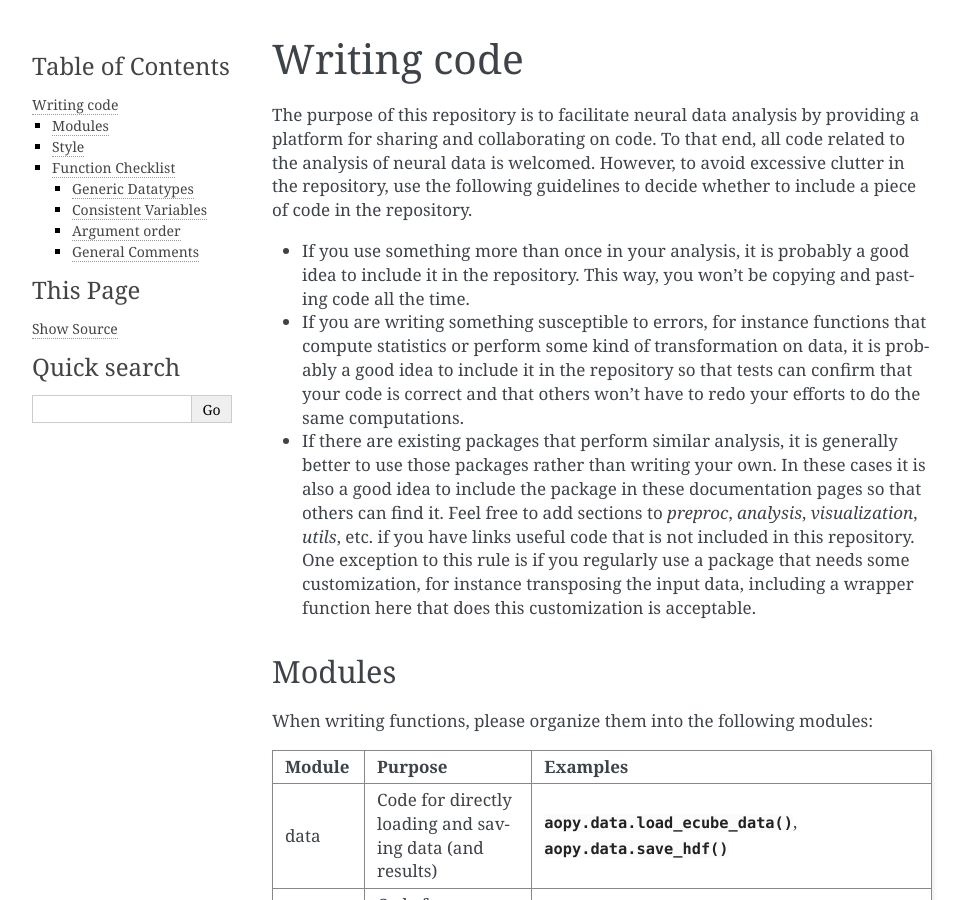
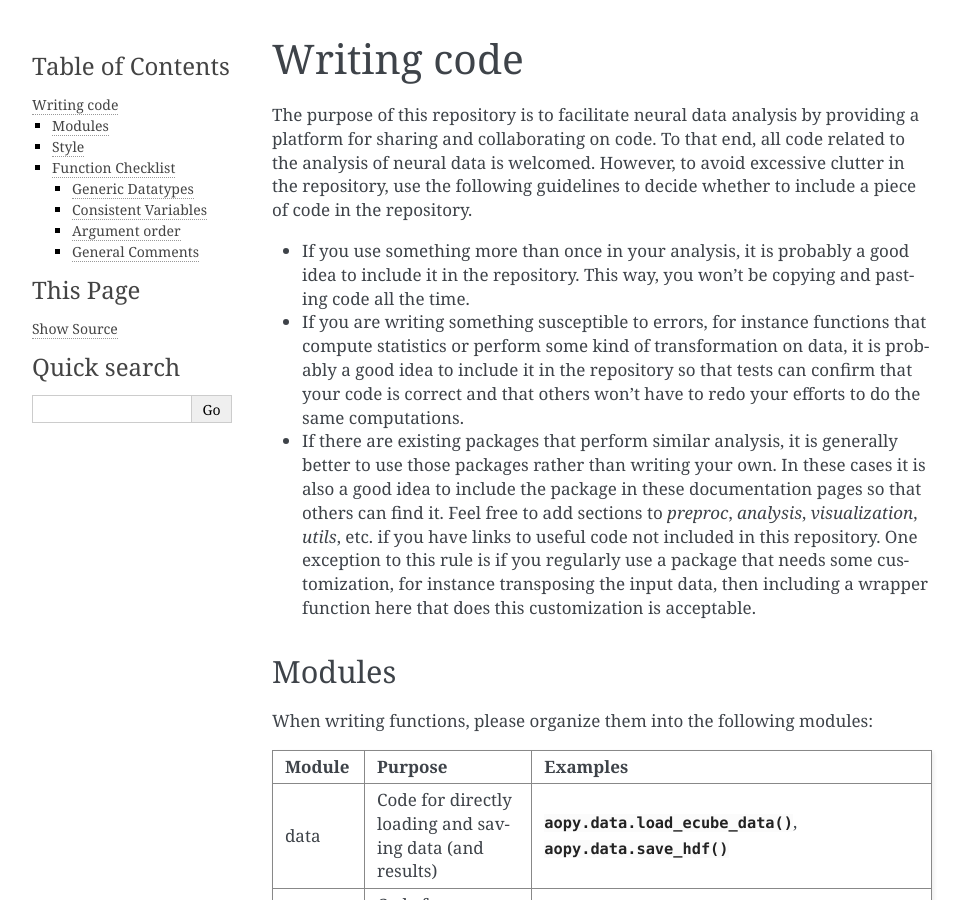
Before and after one commit to aolabNeuro/analyze, a Sphinx documentation site: the page built from docs/source/code-guidelines.rst, in a window 1280 px wide and 900 px high. Shown: the whole window, without its empty margins (148-1112 px from the left). Built offline with Sphinx 7.4.7, drawn with Linux system fonts in a browser that asks for light colours; some of the changed text lies outside the part shown.

Commit message:
ryan's comments

```diff
--- a/docs/source/code-guidelines.rst
+++ b/docs/source/code-guidelines.rst
@@ -20,10 +20,10 @@
   In these cases it is also a good idea to include the package in these
   documentation pages so that others can find it. Feel free to add sections
   to `preproc`, `analysis`, `visualization`, `utils`, etc. if you have
-  links useful code that is not included in this repository. One exception
+  links to useful code not included in this repository. One exception
   to this rule is if you regularly use a package that needs some
-  customization, for instance transposing the input data, including a
-  wrapper function here that does this customization is acceptable.
+  customization, for instance transposing the input data, then including
+  a wrapper function here that does this customization is acceptable.
 
 Modules
 -------
@@ -121,9 +121,9 @@
 
 Plotting functions:
 
--  take an axis as input your function can be used on a subplot
+-  take an axis as input so your function can be used on a subplot
 -  don't create new figures in a function (in general), plot onto existing ones
--  allow for user-defined settings (e.g. color, line width, etc.)
+-  allow for user-defined settings (e.g. don't fix color, line width, etc.)
 
 Some commonly used variables:
 +---------------+-------------+----------------------------------+
```
